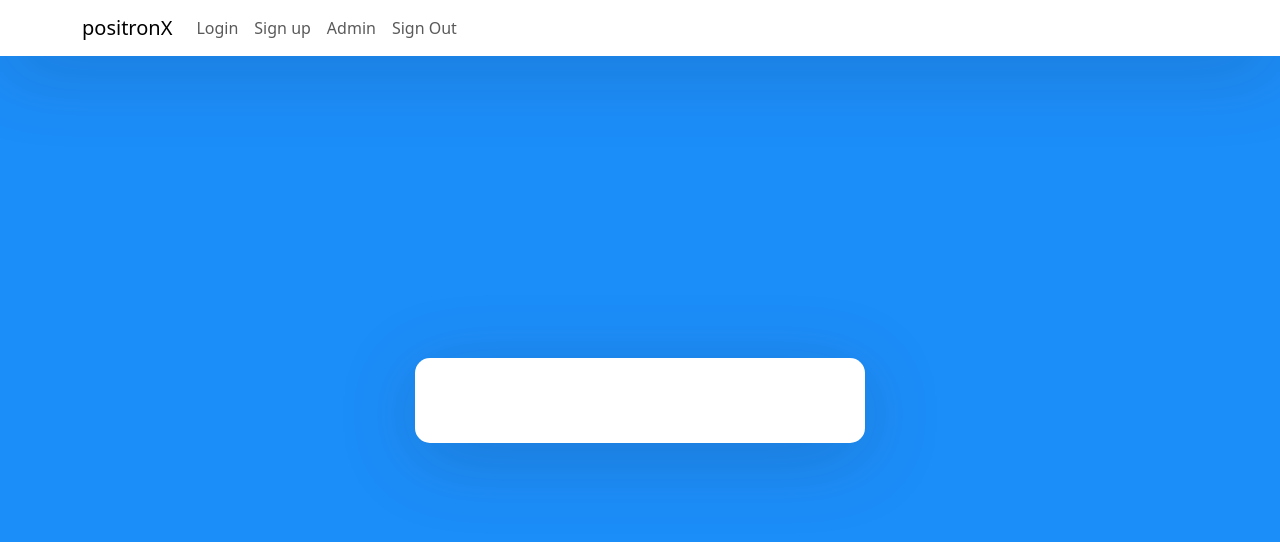
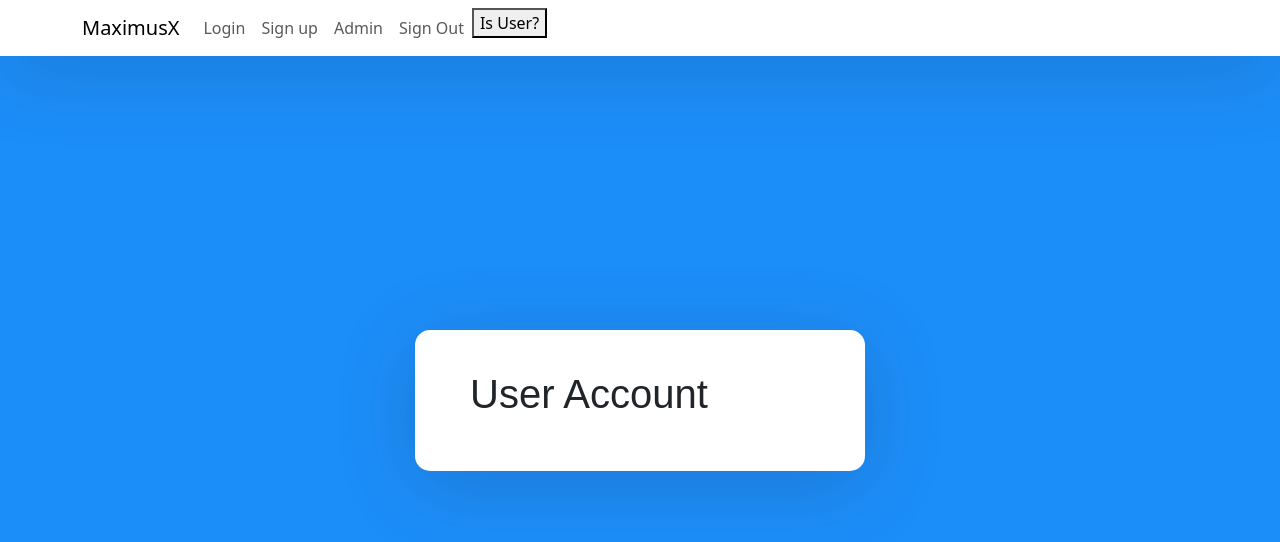
Before and after one commit to marvinfilus/Maximus-Tax, a React (Create React App) app: page /user/1 in a window 1280 px wide. Shown: the top 542 px of the page. Built offline with nearby package versions, Linux system fonts and the light colour scheme; no server answers.

Commit message:
Login
Login finished. Need to update Sign up

```diff
--- a/src/App.js
+++ b/src/App.js
@@ -1,24 +1,33 @@
 import React, {useState,createContext, useEffect} from "react";
 import '../node_modules/bootstrap/dist/css/bootstrap.min.css'
-import { BrowserRouter as Router, Routes, Route, Link } from 'react-router-dom';
+import { BrowserRouter as Router, Routes, Route, Link, Navigate} from 'react-router-dom';
 import { onAuthStateChanged, createUserWithEmailAndPassword , signInWithEmailAndPassword,signOut} from "firebase/auth";
 import {auth,app} from './config/firebase';
 import {getDatabase,ref,set,push} from "firebase/database"
 import './App.css';
-import Login from './components/login.js'
-import SignUp from './components/signUp.js'
-import Admin from './components/admin.js'
+import Login from './components/auth/login.js'
+import SignUp from './components/auth/signUp.js'
+import Admin from './components/auth/admin.js'
+import UserProfile from "./components/userComp/userProfile.js";
 
 function App() {
   const [inputType,setInputType] = useState('password');
   const [user,setUser] = useState({});
-  const [userID,setuserID] = useState("");
-  const [type, setType] = useState('')
+  const [loggedIn,setLoggedIn] = useState(false);
 
-   useEffect(()=>{
+  useEffect( ()=>{
     const userState = user;
-    onAuthStateChanged(auth, (user) => {
-      console.log(userState);
+    const currentUser = auth.currentUser;
+    console.log(auth.currentUser)
+    if(currentUser){
+      console.log(currentUser)
+    } else{
+      console.log("no User")
+    }
+
+     onAuthStateChanged(auth,  (user) => {
+      console.log(user)
+      console.log(userState,user);
       if (user && userState.type === "signup") {
         const uid = user.uid;
         const fname = userState.fname;
@@ -39,7 +48,7 @@ function App() {
             console.log('logging in')
           } else { console.log('signed out')}
         });
-      },[])
+      },[onAuthStateChanged])
 
   const authHandler = async (e) => {
     e.preventDefault();
@@ -66,8 +75,8 @@ function App() {
           console.log('Signed in!!')
           console.log(user);
           const email = user.email;
-          setuserID({userID : user.uid})
-          setUser({ userID, email, type });
+          setUser({ user, formData });
+          setLoggedIn(true);
         })
         .catch((error) => {
           const errorCode = error.code;
@@ -89,8 +98,8 @@ function App() {
             const user = userCredential.user;
             const userId = user.uid;
             console.log(user)
-            setuserID({userID : user.uid})
-            setUser({ userId, email, type,lname,fname });
+            setUser({ user, email, type,lname,fname });
+            setLoggedIn(true)
         })
         .catch((error) => {
             const errorCode = error.code;
@@ -100,7 +109,6 @@ function App() {
             console.log('error message',errorMessage)
         });
       }
-      console.log(user)
   }
 
   const showP = (e) => {
@@ -115,20 +123,27 @@ function App() {
 
   }
 
-  const logOut =()=>{
-    signOut(auth).then(() => {
-      // Sign-out successful.
+  const logOut = async ()=>{
+    await signOut(auth).then(() => {
+      setUser({})
+      setLoggedIn(false)
     }).catch((error) => {
       // An error happened.
     });
   }
+
+  const isUser=()=>{
+    console.log(auth.currentUser);
+  }
+  console.log(auth.currentUser);
+  console.log(user.uid)
   return (
     <Router>
       <div className="App">
         <nav className="navbar navbar-expand-lg navbar-light fixed-top">
           <div className="container">
             <Link className="navbar-brand" to={'/sign-in'}>
-              positronX
+              MaximusX
             </Link>
             <div className="collapse navbar-collapse" id="navbarTogglerDemo02">
               <ul className="navbar-nav ml-auto">
@@ -152,6 +167,11 @@ function App() {
                     Sign Out
                   </Link>
                 </li>
+                <li className="nav-item" onClick={logOut}>
+                  <button onClick={isUser}>
+                    Is User?
+                  </button>
+                </li>
               </ul>
             </div>
           </div>
@@ -159,12 +179,12 @@ function App() {
 
         <div className="auth-wrapper">
           <div className="auth-inner">
-
             <Routes>
-              <Route exact path="/" element={<Login authHandler={authHandler} showP={showP} inputType={inputType}/>} />
-              <Route path="/sign-in" element={<Login authHandler={authHandler} showP={showP} inputType={inputType}/>} />
-              <Route path="/sign-up" element={<SignUp authHandler={authHandler} showP={showP} inputType={inputType}/>} />
+              <Route exact path="/" element={auth.currentUser !== null ? <Navigate to={`/user/${user.user.uid}`} replace={true} /> : <Login authHandler={authHandler} showP={showP} inputType={inputType}/>} />
+              <Route path="/sign-in" element={auth.currentUser? <Navigate to={`/user/${user.user.uid}`} replace={true} /> :<Login authHandler={authHandler} showP={showP} inputType={inputType}/>} />
+              <Route path="/sign-up" element={auth.currentUser ? <Navigate to={`/user/${user.user.uid}`} replace={true} /> :<SignUp authHandler={authHandler} showP={showP} inputType={inputType}/>} />
               <Route path="/admin" element={<Admin authHandler={authHandler} showP={showP} inputType={inputType}/>} />
+              <Route path="/user/:uid" element={<UserProfile user={user}/>} />
             </Routes>
           </div>
         </div>
--- a/src/components/admin.js
+++ b/src/components/auth/admin.js
@@ -1,8 +1,5 @@
 import React, { Component } from 'react'
-import $ from 'jquery';
-
 export default class Admin extends Component {
-
 
   handleSubmit(e){
     e.preventDefault();
--- /dev/null
+++ b/src/components/userComp/userProfile.js
@@ -0,0 +1,18 @@
+import React, { Component } from 'react'
+
+export default class UserProfile extends Component {
+    constructor(){
+        super()
+        this.state = {
+
+        }
+    }
+
+    render(){
+        return(
+            <div>
+                <h1> User Account </h1>
+            </div>
+        )
+    }
+}
```
Also changed, not shown: src/components/auth/signUp.js (renamed from src/components/signUp.js, +1 -25 lines), src/components/auth/login.js (renamed from src/components/login.js).
